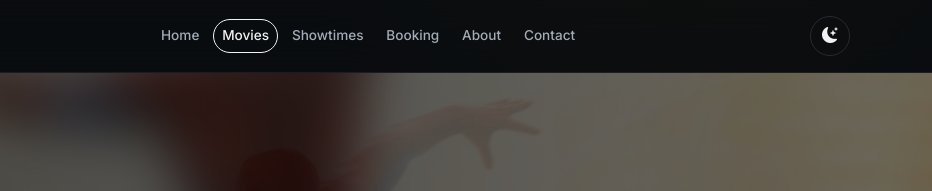
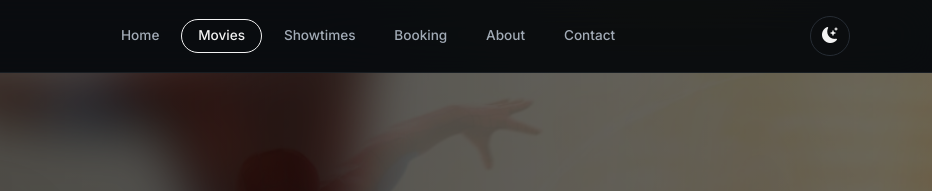
Before and after one commit to Tomoee311/star-cinema, a website: page details.html in a window 1280 px wide. Shown: the top 191 px of the page, 348-1280 px from the left. Drawn offline with nearby package versions, Linux system fonts and the light colour scheme; files whose address does not match are found by name.

Commit message:
Add files via upload

```diff
--- a/css/style.css
+++ b/css/style.css
@@ -1382,9 +1382,7 @@ body.has-stage .sc-navbar {
 }
 body.has-stage .sc-navbar .navbar { min-height: 72px; }
 /* (star before the brand name removed so every page shows the same logo text) */
-body.has-stage .sc-navbar .nav-link { border: 1px solid transparent; border-radius: 999px; padding: .35rem 1rem; margin: 0 .15rem; font-size: .85rem; font-weight: 500; }
-body.has-stage .sc-navbar .nav-link::after { content: none; }
-body.has-stage .sc-navbar .nav-link.active { color: var(--sc-text); border-color: var(--sc-text); }
+/* (pill nav links are defined once, for every page, near the end of this file) */
 body.has-stage .sc-navbar:not(.is-scrolled) {
   --sc-text: #ffffff;
   --sc-muted: rgba(255, 255, 255, .78);
@@ -1600,8 +1598,17 @@ h1, h2, h3, .stage-title { overflow-wrap: break-word; }
 .sc-legal .sc-social a { margin: 0 .6rem; }
 .sc-legal .sc-social span { display: block; margin: 0 0 .5rem !important; }
 
-/* Same pill-style nav links on every page (matches the home page) */
-.sc-navbar .nav-link { border: 1px solid transparent; border-radius: 999px; padding: .35rem 1rem; margin: 0 .15rem; font-size: .85rem; font-weight: 500; }
-.sc-navbar .nav-link::after { content: none; }
-.sc-navbar .nav-link.active { color: var(--sc-text); border-color: var(--sc-text); }
+/* Same pill-style nav links on every page (identical to the home page).
+   The selector is as specific as Bootstrap's ".navbar-expand-lg .navbar-nav .nav-link",
+   which otherwise wins on the inner pages and shrinks the padding to .5rem. */
+.sc-navbar .navbar-nav .nav-link {
+  border: 1px solid transparent;
+  border-radius: 999px;
+  padding: .35rem 1rem;
+  margin: 0 .15rem;
+  font-size: .85rem;
+  font-weight: 500;
+}
+.sc-navbar .navbar-nav .nav-link::after { content: none; }
+.sc-navbar .navbar-nav .nav-link.active { color: var(--sc-text); border-color: var(--sc-text); }
 .sc-navbar .navbar { min-height: 72px; }
--- a/js/details.js
+++ b/js/details.js
@@ -7,7 +7,9 @@
 
   var params = new URLSearchParams(window.location.search);
   var film = SC.film(params.get("film")) || SC.films[0];
-  document.body.style.setProperty("--film-backdrop", 'url("images/poster-' + film.slug + '.jpg")');
+  /* The CSS lives in css/, so a relative url() would point to css/images/. Use the full address of the page's own images folder. */
+  var backdropUrl = new URL("images/poster-" + film.slug + ".jpg", window.location.href).href;
+  document.body.style.setProperty("--film-backdrop", 'url("' + backdropUrl + '")');
 
   function $(id) { return document.getElementById(id); }
   function add(parent, tag, text, cls) {
```
